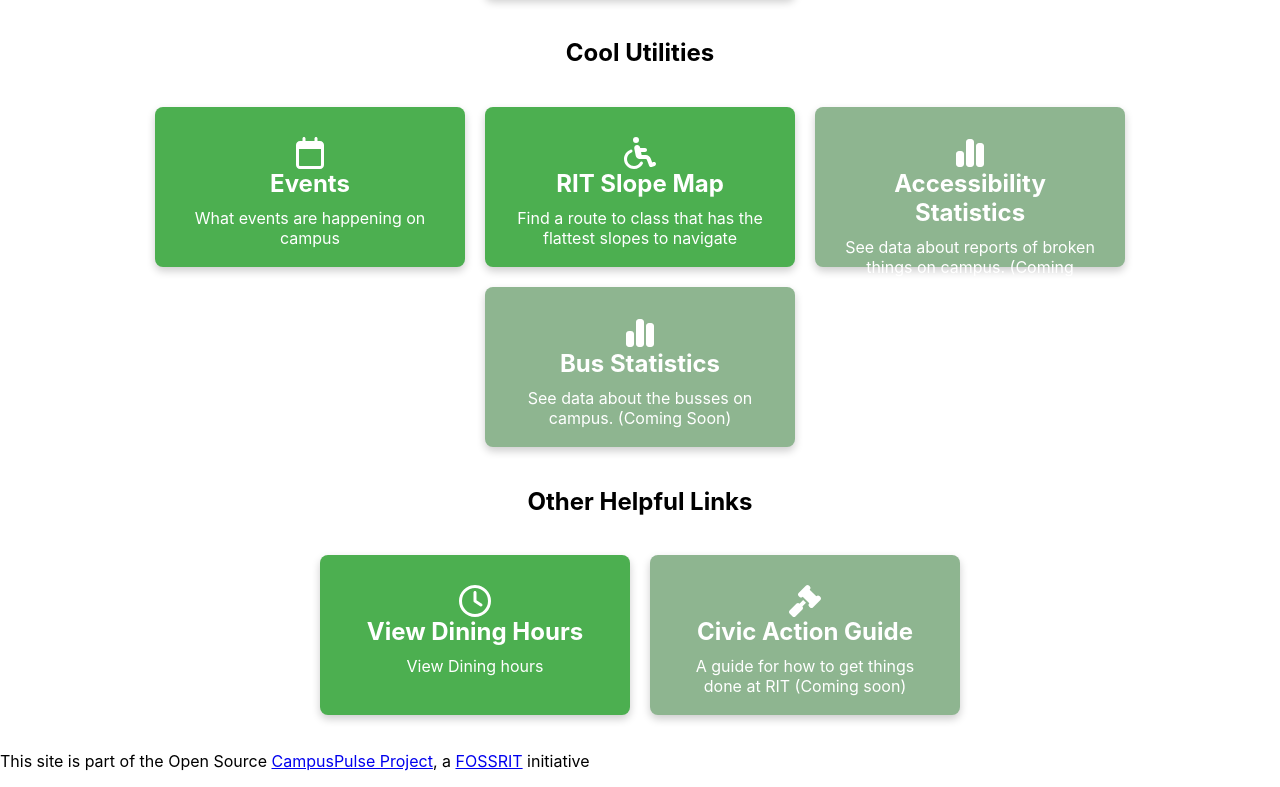
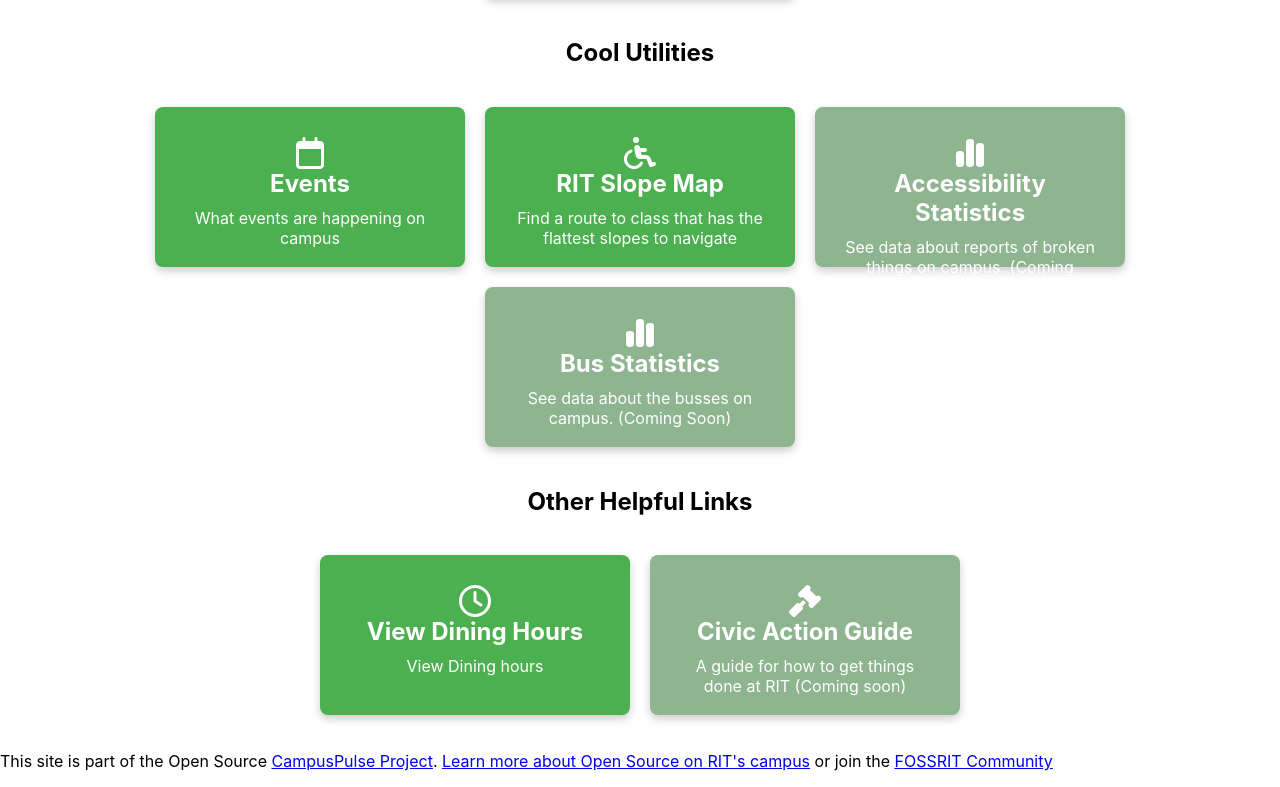
Before and after one commit to CampusPulse/homepage, a React (Create React App) app: page / in a window 1280 px wide. Shown: the part 431-1218 px from the top of the page. Built offline with nearby package versions, Linux system fonts and the light colour scheme.

Commit message:
link to FOSSRIT info document but not too obviously because space is kind of precious

```diff
--- a/src/App.jsx
+++ b/src/App.jsx
@@ -87,7 +87,7 @@ const App = () => {
       <h2 style={{textAlign:'center'}}>Other Helpful Links</h2>
       <Menu items={links} />
       <footer className="app-footer">
-        <p>This site is part of the Open Source <a href="https://github.com/CampusPulse/">CampusPulse Project</a>, a <a href="https://fossrit.github.io/">FOSSRIT</a> initiative</p>
+        <p>This site is part of the Open Source <a href="https://github.com/CampusPulse/">CampusPulse Project</a>. <a href="https://docs.google.com/document/d/1tLtA1JWAWCyU-I9oMHJfNNU0mO2UYU2SZ_ibUw2YlLs/edit?tab=t.0">Learn more about Open Source on RIT's campus</a> or join the <a href="https://fossrit.github.io/">FOSSRIT Community</a></p>
       </footer>
     </div>
   );
```
